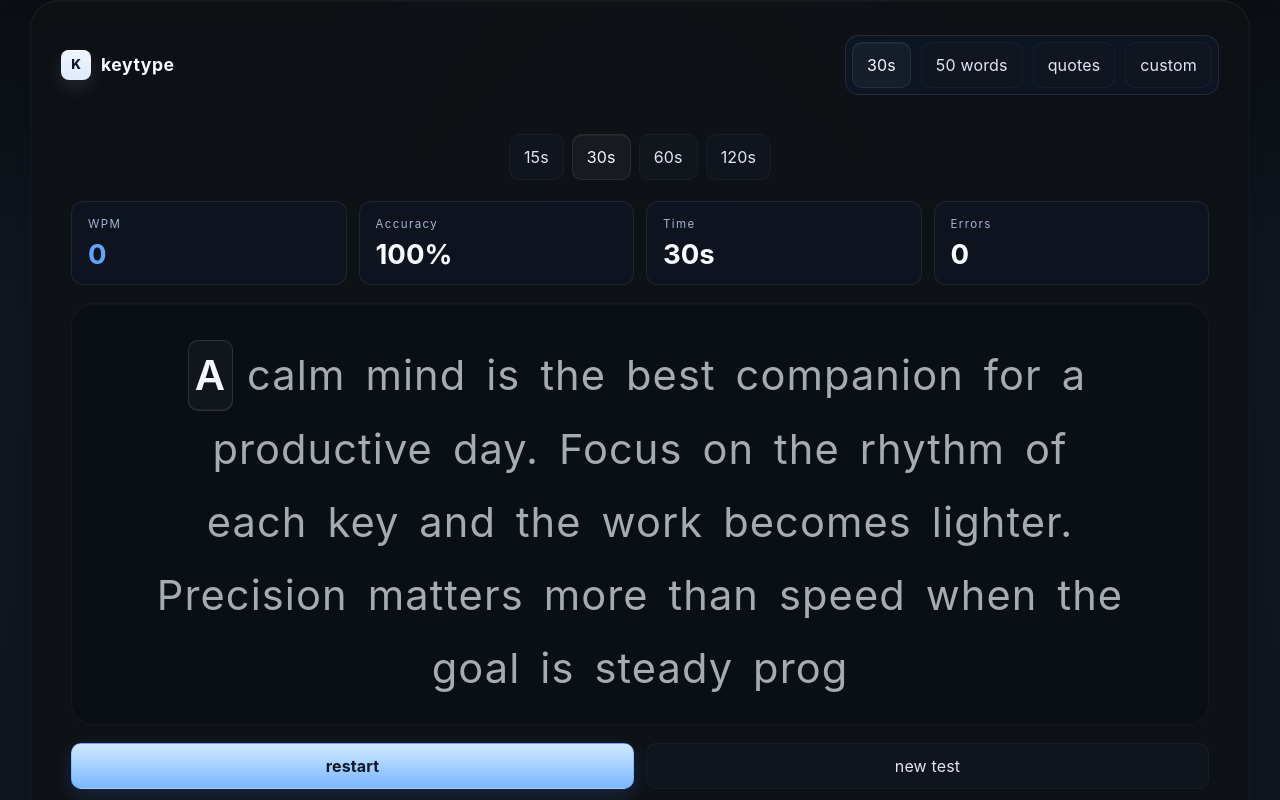
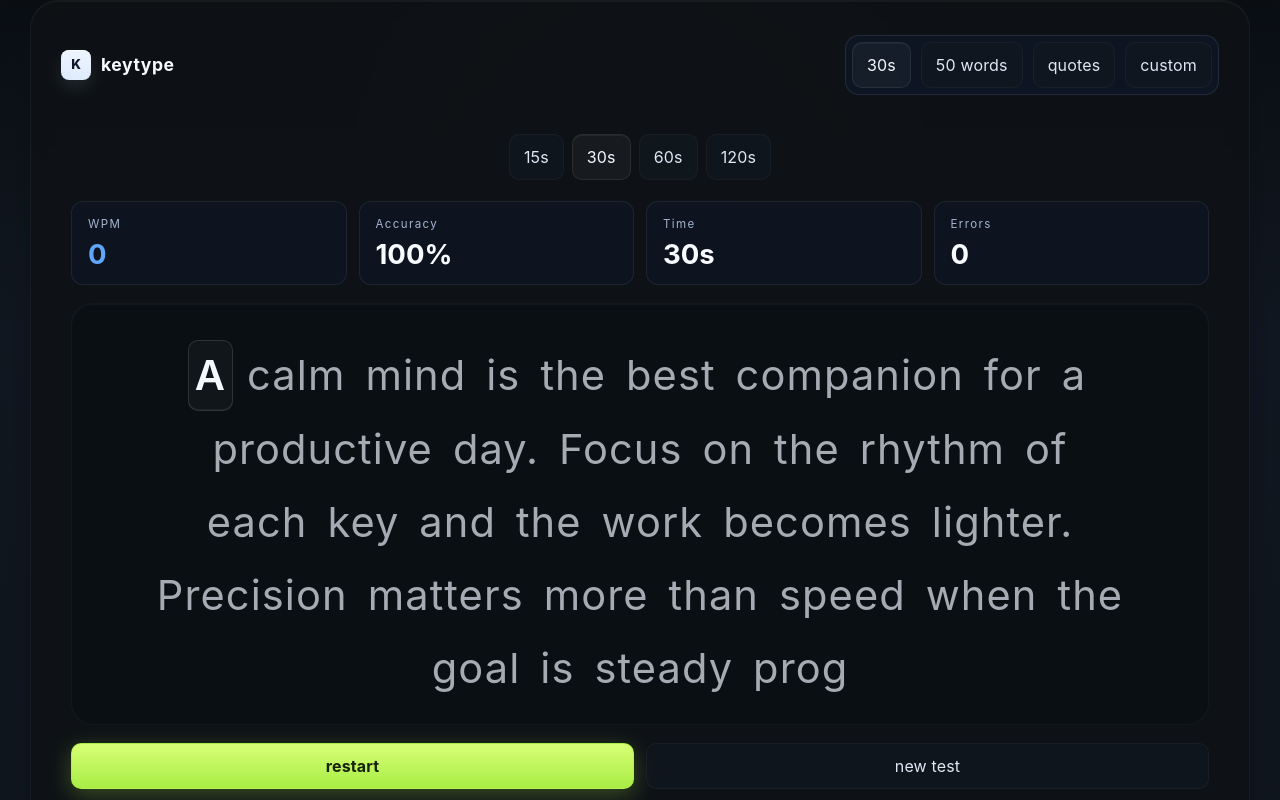
Before and after one commit to Zestojomoc/KEYBOARDTYPE, a React (Vite) app: page / in a window 1280 px wide. Shown: the top 800 px of the page. Built offline with nearby package versions, Linux system fonts and the light colour scheme.

Commit message:
Make restart button more visible

```diff
--- a/src/App.css
+++ b/src/App.css
@@ -276,11 +276,11 @@
 }
 
 .action-button.primary {
-  background: linear-gradient(180deg, #cfe9ff, #7ab7ff);
-  border-color: rgba(37, 99, 235, 0.2);
-  color: #0f172a;
+  background: linear-gradient(180deg, #d8ff75, #a8ed45);
+  border-color: rgba(168, 237, 69, 0.72);
+  color: #17220b;
   font-weight: 700;
-  box-shadow: 0 6px 18px rgba(59, 130, 246, 0.2);
+  box-shadow: 0 6px 22px rgba(168, 237, 69, 0.28);
 }
 
 .summary-panel {
```
